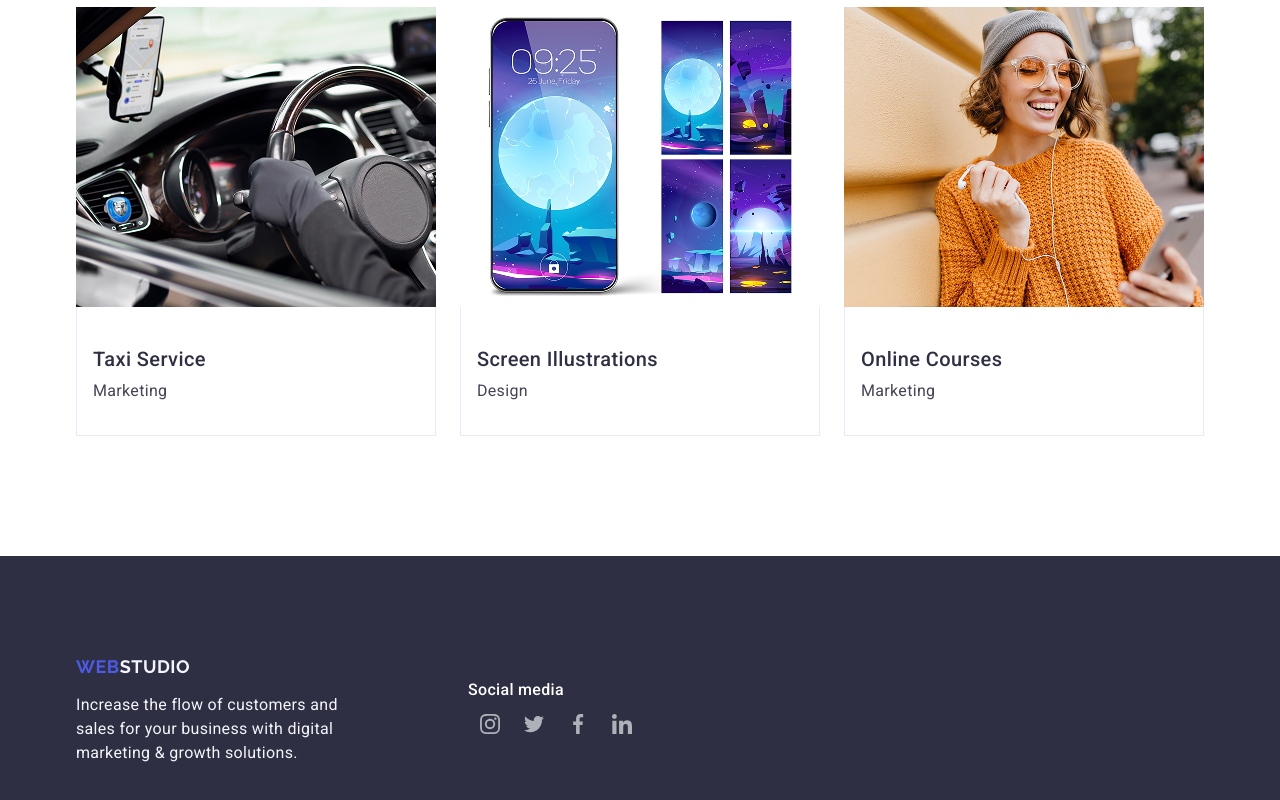
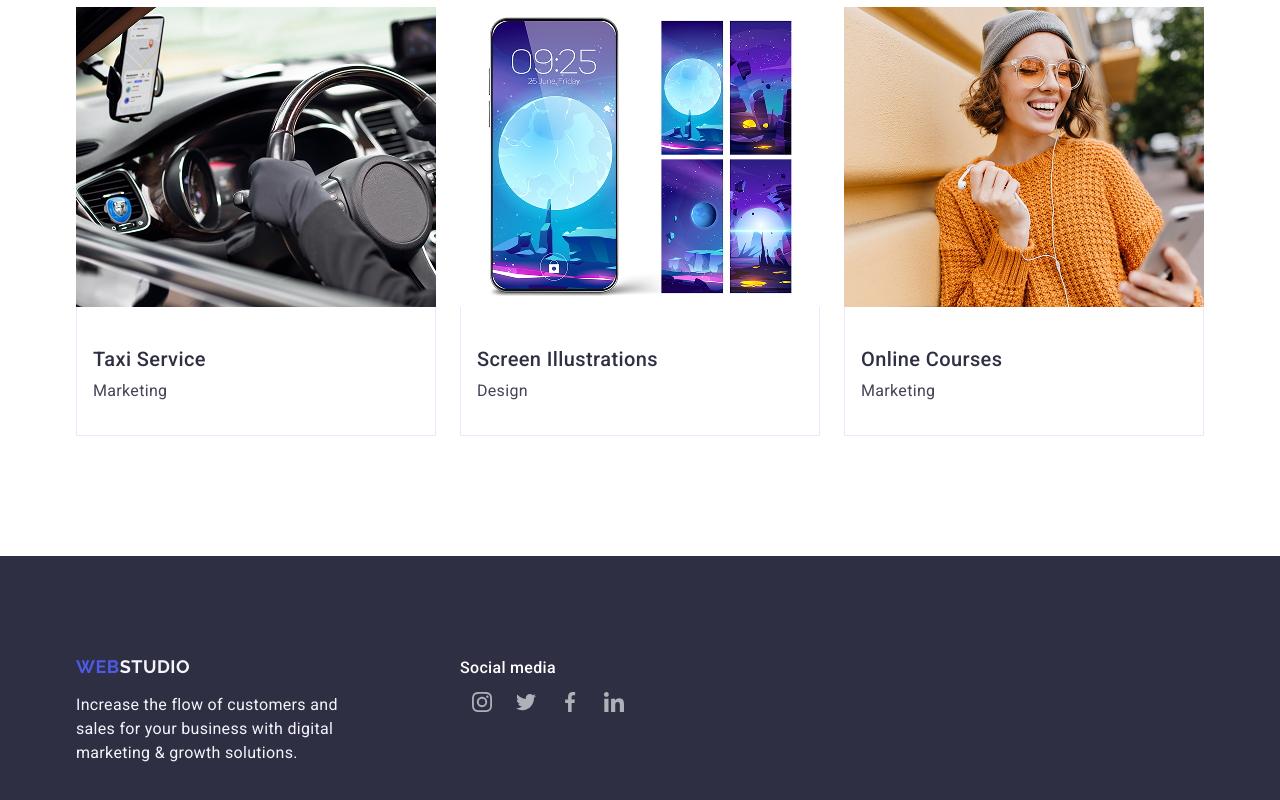
Before and after one commit to stanislavNemch/goit-markup-hw-04, a plain HTML site: page index.html in a window 1280 px wide. Shown: the part 2619-3419 px from the top of the page. Drawn offline with nearby package versions, Linux system fonts and the light colour scheme.

Commit message:
add height footer-block

```diff
--- a/css/styles.css
+++ b/css/styles.css
@@ -371,14 +371,16 @@ button:focus {
     justify-content: start;
     align-items: center;
     flex-direction: row;
-    gap: 8px;
 }
 
 .footer-block-logo {
-    width: 264px;
+    margin-right: 120px;
     height: 112px;
-    margin-right: 120px;
     padding: 0;
+}
+
+.footer-block-icon {
+    height: 112px;
 }
 
 .visually-hidden {
```
